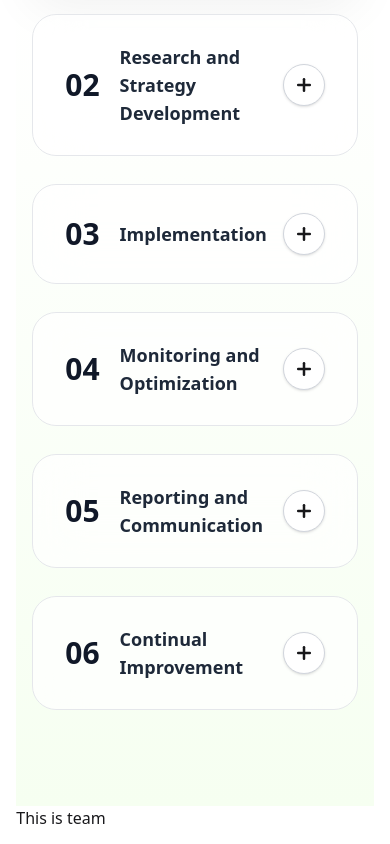
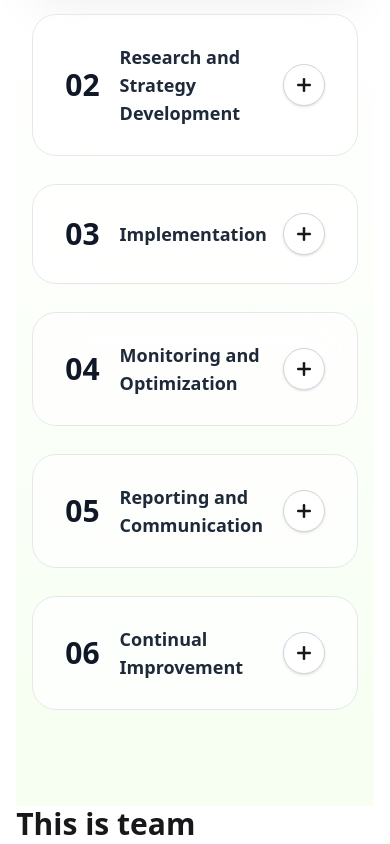
Before and after one commit to Shahariya-17/Positivius-website, a React (Vite) app: page / in a window 390 px wide. Shown: the part 7530-8374 px from the top of the page. Built offline with nearby package versions, Linux system fonts and the light colour scheme.

Commit message:
added responsive footer

```diff
--- a/src/Pages/Home/Team/Team.jsx
+++ b/src/Pages/Home/Team/Team.jsx
@@ -3,7 +3,7 @@ import React from 'react';
 const Team = () => {
     return (
         <div>
-            <h1>This is team</h1>
+            <h1 className='text-3xl font-bold'>This is team</h1>
         </div>
     );
 };
```
